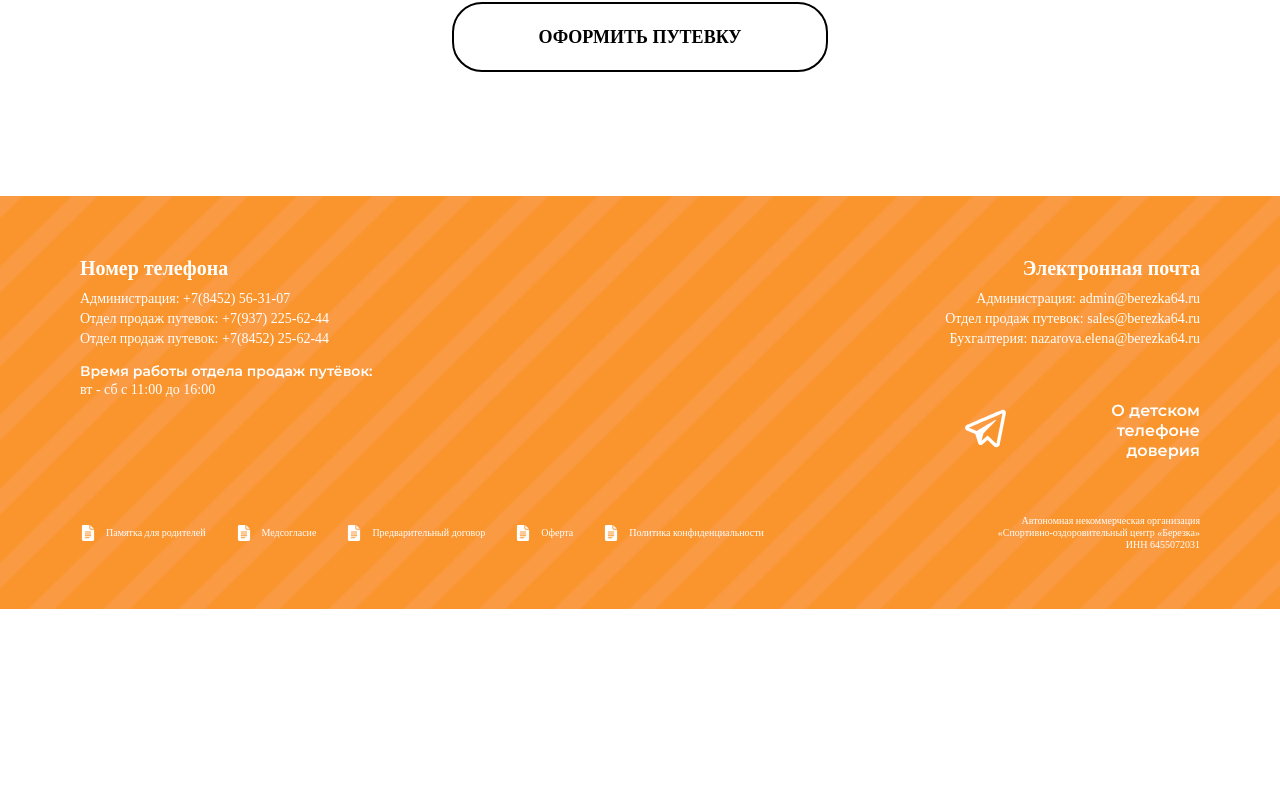
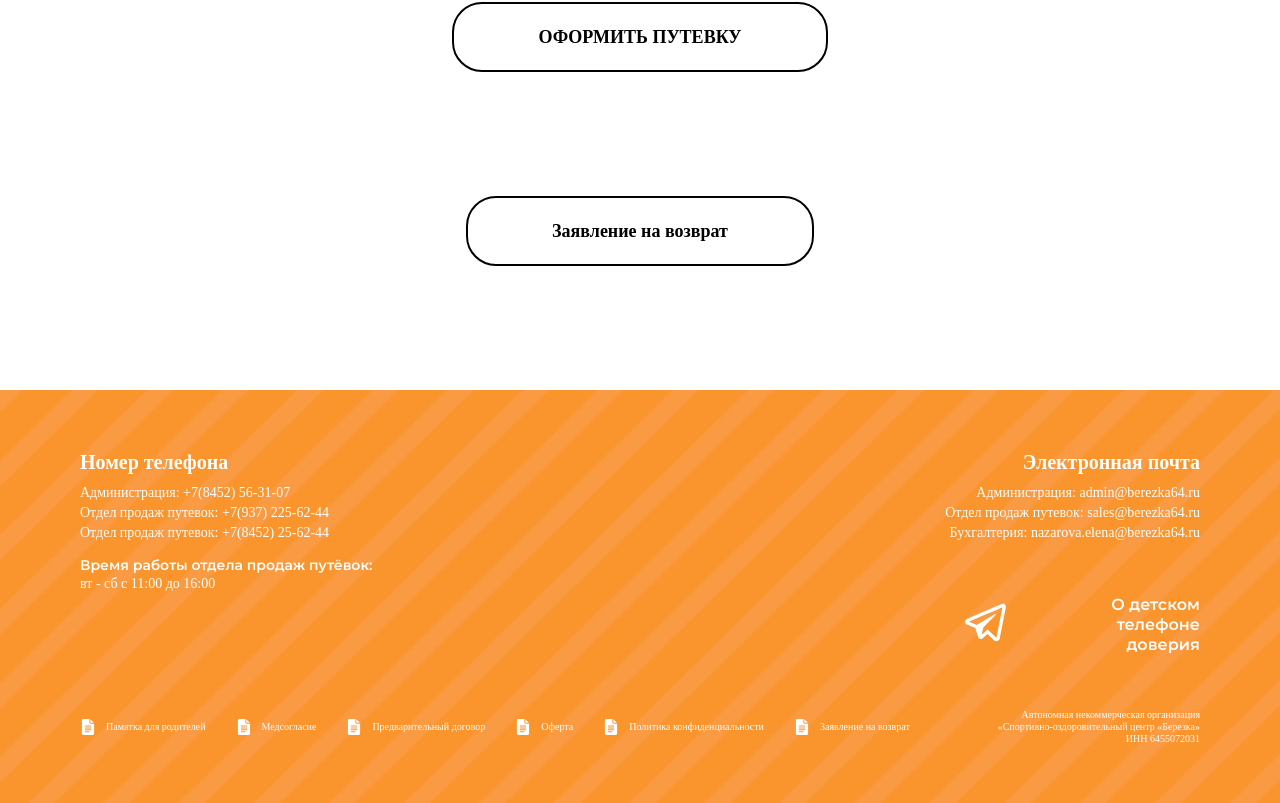
Before and after one commit to Amalthea-code/birch, a Vue app: page /cabinet in a window 1280 px wide. Shown: the part 784-1587 px from the top of the page. Before the commit the page ends 1393 px from the top, so only its background shows below. Built offline with nearby package versions, Linux system fonts and the light colour scheme; no server answers; sample sign-in values are in the browser's storage; a web font is replaced by a local one; what vue-the-mask would draw is missing.

Commit message:
realise v5

```diff
--- a/src/components/TheFooter.vue
+++ b/src/components/TheFooter.vue
@@ -48,6 +48,7 @@
           <a class="footer__info-doc" target="_blank" href="https://drive.google.com/file/d/1PjHdAT07xJCjJ7e2_isf0cju0-pX5crS/view"><doc/> Предварительный договор</a>
           <a class="footer__info-doc" target="_blank" href="https://drive.google.com/file/d/1rqH23OwoJ6ed1G1S1EmCXRpB6xv8EhmH/view"><doc/> Оферта</a>
           <a class="footer__info-doc" target="_blank" href="https://drive.google.com/file/d/1G0F96Or4EWSIJ8QYkfW8OXj8XJlTxGG8/view"><doc/> Политика конфиденциальности</a>
+          <a class="footer__info-doc" target="_blank" href="https://drive.google.com/file/d/17E-qJVzDCRrgdmCq-yDapHqSQ0ocxt1d/view"><doc/> Заявление на возврат</a>
         </div>
         <div class="footer__info-org">
           Автономная некоммерческая организация
--- a/src/views/cabinet.vue
+++ b/src/views/cabinet.vue
@@ -13,6 +13,9 @@
       <div class="cabinet__button" @click="output">Выйти из аккаунта</div>
     </div>
     <trips v-if="GET_AUTORIZEDUSER" :trips="GET_AUTORIZEDUSER.orders" />
+    <div class="cabinet__link">
+      <a target="_blank" href="https://drive.google.com/file/d/17E-qJVzDCRrgdmCq-yDapHqSQ0ocxt1d/view">Заявление на возврат</a>
+    </div>
   </div>
 </template>
 
```
